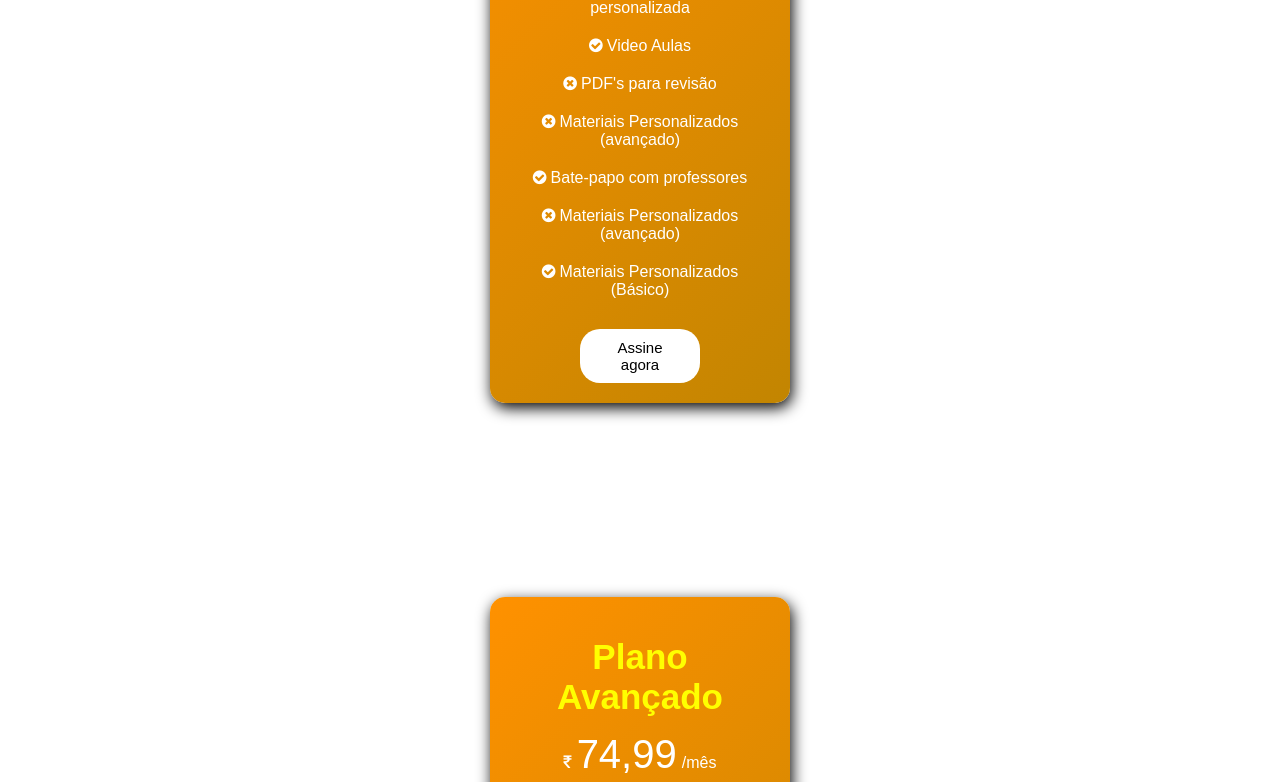
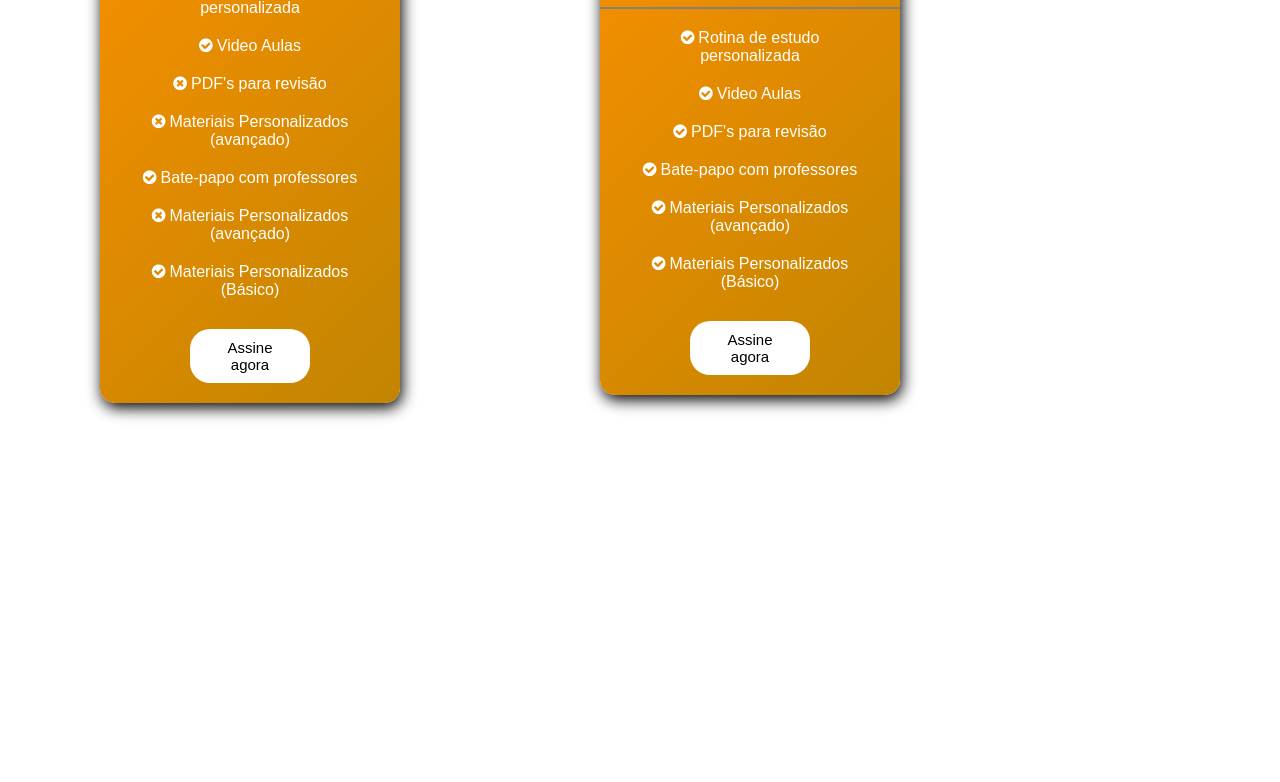
Before and after one commit to majuzconto/projetosenai, a plain HTML site: page Siteqgplanos.html in a window 1280 px wide. Shown: the part 377-1159 px from the top of the page. After the commit the page ends 873 px from the top, so only its background shows below. Drawn offline with Linux system fonts and the light colour scheme.

Commit message:
atualização nos planos

```diff
--- a/Siteqgplanos.html
+++ b/Siteqgplanos.html
@@ -5,7 +5,7 @@
     <meta name="viewport" content="width=device-width, initial-scale=1.0">
     <link rel="stylesheet" href="siteqgplanos.css">
     <link rel="stylesheet" href="https://cdnjs.cloudflare.com/ajax/libs/font-awesome/4.7.0/css/font-awesome.min.css">
-    <title>Página de Planos</title>
+    <title>QG do Estudante</title>
 </head>
 <body>
     <header>
--- a/siteqgplanos.css
+++ b/siteqgplanos.css
@@ -18,13 +18,14 @@ body{
 }
 
 .container{
-    width: 1100px;
+    width: 500px;
     height: 100%;
     margin: auto;
     display: flex;
     align-items: center;
     justify-content: space-around;
     color: white;
+    float: left;
 }
 
 .container .card{
```
